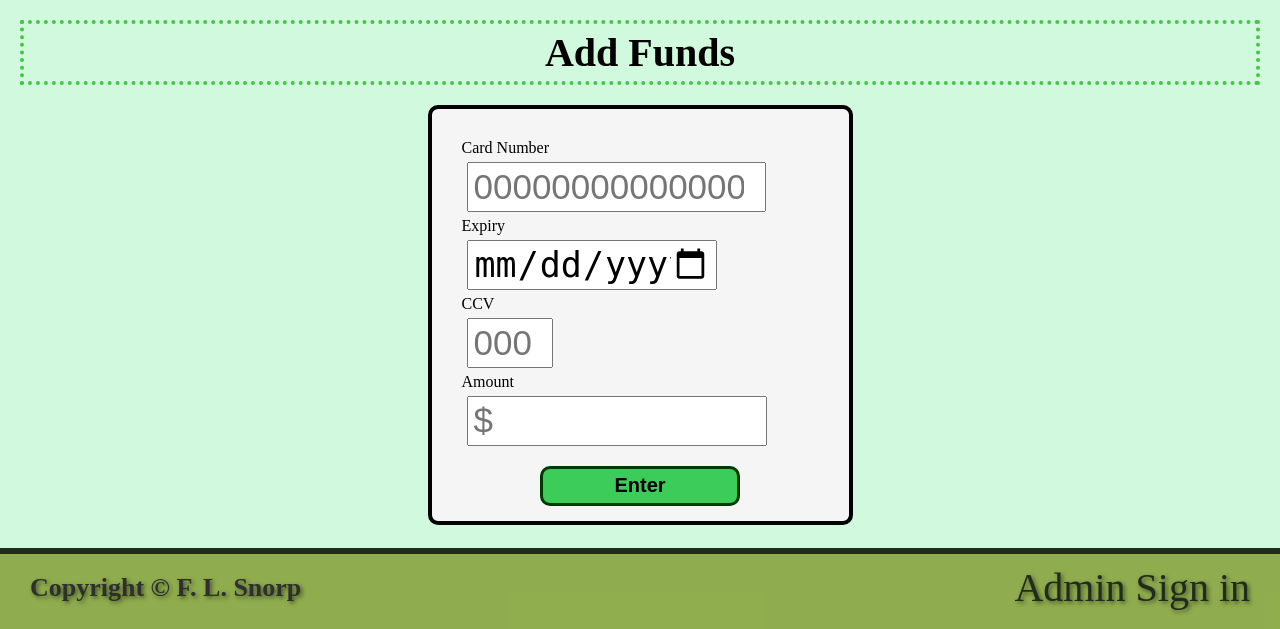
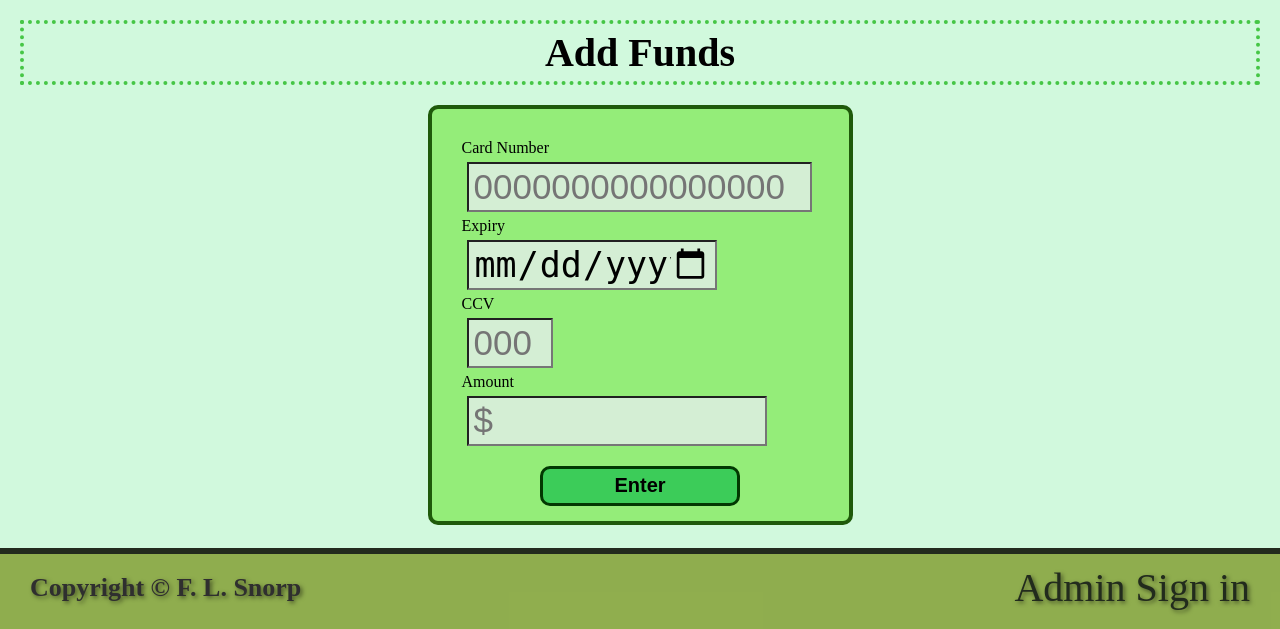
Before and after one commit to Dzook1/Banking, a Flask app: page /addFunds.html in a window 1280 px wide. Shown: the part 171-800 px from the top of the page. Run offline with Flask 3, Linux system fonts and the light colour scheme.

Commit message:
cool ah wednesday patch baby

```diff
--- a/Static/style.css
+++ b/Static/style.css
@@ -415,11 +415,11 @@ footer a {
 }
 
 .fundsBox {
-  background-color: whitesmoke;
+  background-color: rgba(143, 237, 112, 0.915);
   width: 425px;
   height: 420px;
   margin: 0 auto;
-  border: solid 4px black;
+  border: solid 4px rgb(31, 90, 10);
   border-radius: 10px;
   padding: 30px;
 }
@@ -437,10 +437,11 @@ footer a {
   font-size: 35px;
   padding: 5px;
   margin: 5px;
+  background-color: rgb(212, 238, 212);
 }
 
 .fundsForm-cardNumber {
-  width: 299px;
+  width: 345px;
 }
 
 .fundsForm-expiry {
@@ -453,7 +454,7 @@ footer a {
 
 .fundsForm-amount {
 
-}
+ }
 
 .fundsForm-submit {
   align-self: center;
--- a/Templates/addFunds.html
+++ b/Templates/addFunds.html
@@ -14,7 +14,7 @@
 {% block body %}
     <h1 class="addFundsH">Add Funds</h1>
     <section class="fundsBox">
-        <form class="fundsForm">
+        <form class="fundsForm" action="/addFunds.html" method="POST">
             <label for="fundsForm-cardNumber">Card Number</label>
             <input type="number" class="fundsForm-item fundsForm-cardNumber" placeholder="0000000000000000" maxlength="16" required>
             <label for="fundsForm-expiry">Expiry</label>
@@ -22,7 +22,7 @@
             <label for="fundsform-ccv">CCV</label>
             <input type="number" class="fundsForm-item fundsForm-ccv" placeholder="000" maxlength="3" required>
             <label for="fundsForm-amount">Amount</label>
-            <input type="number" name="Amount" class="fundsForm-item fundsForm-amount" maxlength="13" placeholder="$" required>
+            <input type="number" step="0.01" name="Amount" class="fundsForm-item fundsForm-amount" maxlength="13" placeholder="$" required>
             <input type="submit" class="fundsForm-submit" value="Enter">
         </form>
     </section>
--- a/app.py
+++ b/app.py
@@ -87,7 +87,7 @@ def accounts():
 def approveAccounts():
     return render_template('approveAccounts.html')
 
-@app.route('/addFunds.html')
+@app.route('/addFunds.html', methods=['GET'])
 def addFunds():
     return render_template('addFunds.html')
 
```
